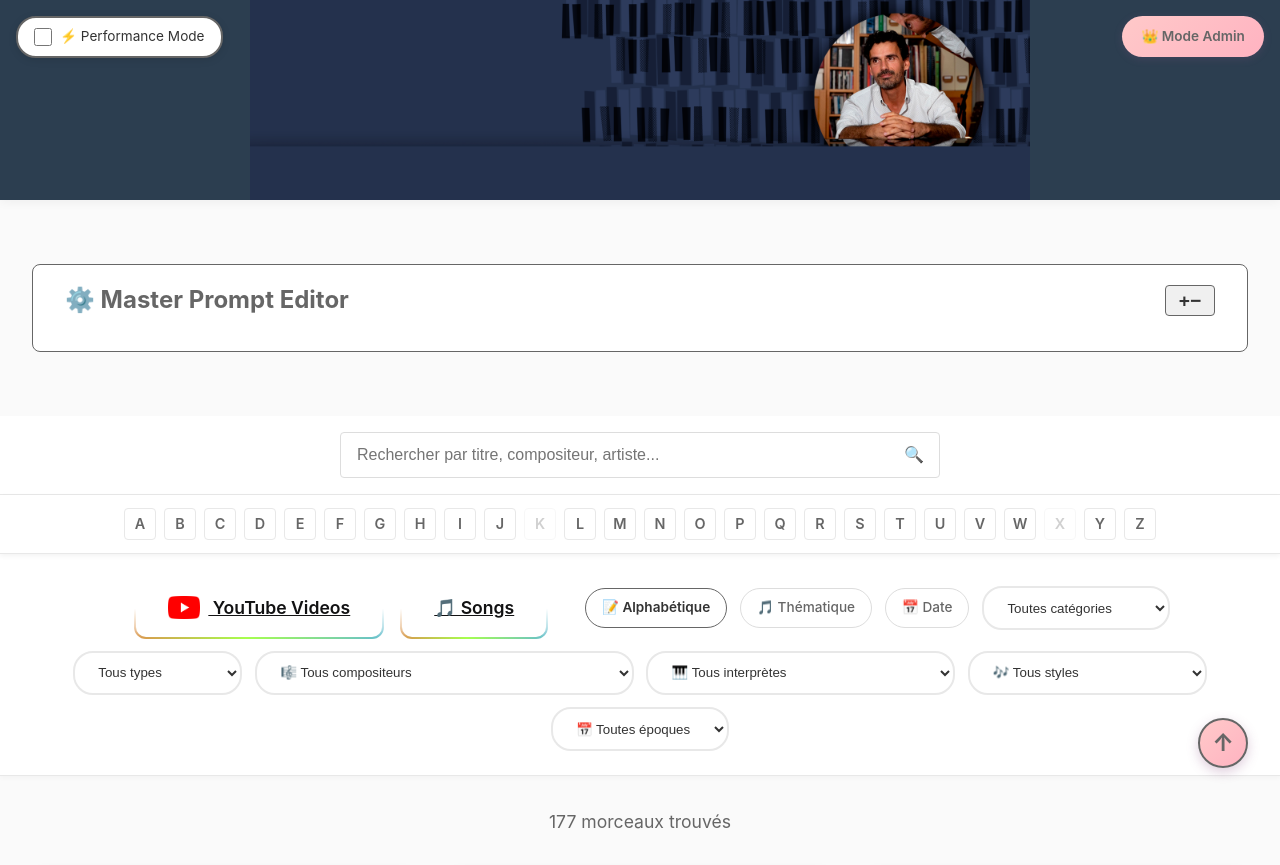
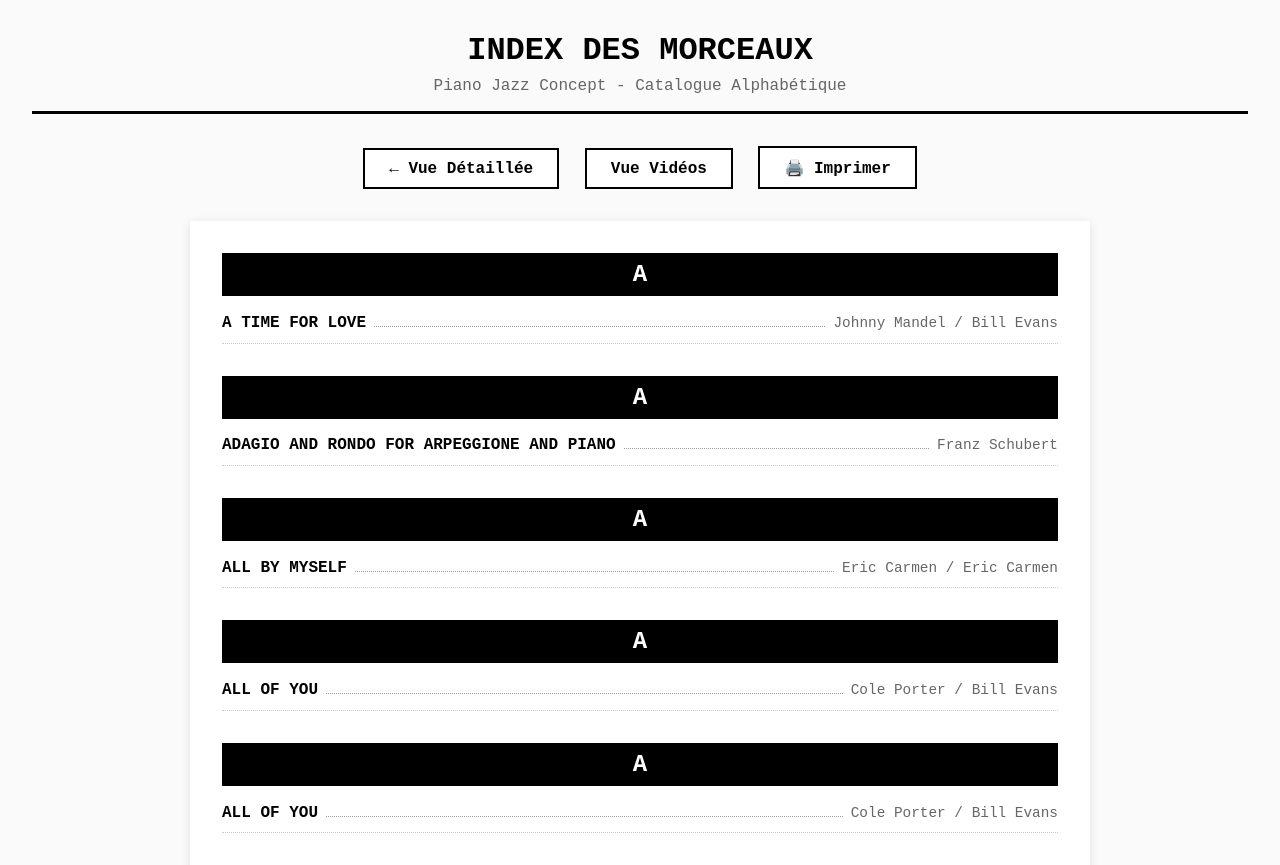
Before and after one commit to ColinusM/Piano-Jazz-Concept, a Flask app: page /?view=index in a window 1280 px wide. Shown: the top 865 px of the page. Run offline with Flask 3, Linux system fonts and the light colour scheme; data comes from the database, SQL or seed files in the repository.

Commit message:
Add Real Book-style index view for song catalog
- New ?view=index mode showing alphabetical song list
- Single-line entries: Song Title ......... Composer / Performer
- Grouped by first letter with section headers
- Print-friendly layout with Courier New font
- Navigation buttons and total song count
- Perfect for quick reference and printing

🤖 Generated with [Claude Code](https://claude.com/claude-code)

Co-Authored-By: Claude <noreply@anthropic.com>

```diff
--- a/app.py
+++ b/app.py
@@ -145,6 +145,27 @@ def index():
     view = request.args.get('view', 'songs')
 
     songs = get_songs()
+
+    # Index view - Real Book style alphabetical list
+    if view == 'index':
+        # Get all songs, sorted alphabetically
+        processed = []
+        for s in songs:
+            processed.append({
+                'id': s['id'],
+                'song_title': s['song_title'] or 'Sans titre',
+                'composer': s['composer'] or '',
+                'performer': s['performer'] or '',
+                'album': s['album'] or '',
+                'style': s['style'] or ''
+            })
+
+        # Sort alphabetically by song title
+        processed.sort(key=lambda x: x['song_title'].lower())
+
+        return render_template('index_view.html',
+                             songs=processed,
+                             is_admin=session.get('admin', False))
 
     # If view=videos or no songs, show videos instead for re-extraction
     if (view == 'videos' or not songs) and session.get('admin'):
--- a/templates/index.html
+++ b/templates/index.html
@@ -927,6 +927,9 @@
             </a>
             <a href="/?view=songs&sort={{ sort }}" class="btn-rainbow {% if view == 'songs' %}active{% endif %}">
                 🎵 Songs
+            </a>
+            <a href="/?view=index" class="btn-rainbow">
+                📖 Index
             </a>
         </div>
         <a href="/?sort=alpha&category={{ category }}&search={{ search }}&type={{ video_type }}&composer={{ composer_filter }}&performer={{ performer_filter }}&style={{ style_filter }}&era={{ era_filter }}" class="btn {% if sort == 'alpha' %}active{% endif %}">
--- /dev/null
+++ b/templates/index_view.html
@@ -0,0 +1,187 @@
+<!DOCTYPE html>
+<html lang="fr">
+<head>
+    <meta charset="UTF-8">
+    <meta name="viewport" content="width=device-width, initial-scale=1.0">
+    <title>Index des Morceaux - Piano Jazz Concept</title>
+    <link rel="icon" type="image/png" href="/static/images/favicon.png">
+    <style>
+        * {
+            margin: 0;
+            padding: 0;
+            box-sizing: border-box;
+        }
+
+        body {
+            font-family: 'Courier New', monospace;
+            background: #fafafa;
+            padding: 2rem;
+            color: #000;
+        }
+
+        .header {
+            text-align: center;
+            margin-bottom: 2rem;
+            padding-bottom: 1rem;
+            border-bottom: 3px solid #000;
+        }
+
+        h1 {
+            font-size: 2rem;
+            font-weight: bold;
+            margin-bottom: 0.5rem;
+        }
+
+        .subtitle {
+            font-size: 1rem;
+            color: #666;
+        }
+
+        .nav-buttons {
+            text-align: center;
+            margin-bottom: 2rem;
+        }
+
+        .nav-button {
+            display: inline-block;
+            padding: 0.6rem 1.5rem;
+            background: #fff;
+            border: 2px solid #000;
+            color: #000;
+            text-decoration: none;
+            font-weight: bold;
+            margin: 0 0.5rem;
+            transition: all 0.2s;
+        }
+
+        .nav-button:hover {
+            background: #000;
+            color: #fff;
+        }
+
+        .index-container {
+            max-width: 900px;
+            margin: 0 auto;
+            background: #fff;
+            padding: 2rem;
+            box-shadow: 0 2px 10px rgba(0,0,0,0.1);
+        }
+
+        .song-entry {
+            display: flex;
+            justify-content: space-between;
+            align-items: baseline;
+            padding: 0.3rem 0;
+            border-bottom: 1px dotted #ccc;
+            line-height: 1.8;
+        }
+
+        .song-entry:hover {
+            background: #f5f5f5;
+        }
+
+        .song-title {
+            font-weight: bold;
+            text-transform: uppercase;
+            flex-shrink: 0;
+            max-width: 60%;
+        }
+
+        .song-dots {
+            flex-grow: 1;
+            border-bottom: 1px dotted #999;
+            margin: 0 0.5rem;
+            min-width: 20px;
+        }
+
+        .song-info {
+            text-align: right;
+            flex-shrink: 0;
+            max-width: 35%;
+            font-size: 0.9em;
+            color: #666;
+        }
+
+        .letter-header {
+            font-size: 1.5rem;
+            font-weight: bold;
+            margin-top: 2rem;
+            margin-bottom: 0.5rem;
+            padding: 0.5rem;
+            background: #000;
+            color: #fff;
+            text-align: center;
+        }
+
+        .letter-header:first-of-type {
+            margin-top: 0;
+        }
+
+        .total-count {
+            text-align: center;
+            margin-top: 2rem;
+            padding-top: 1rem;
+            border-top: 3px solid #000;
+            font-weight: bold;
+        }
+
+        @media print {
+            body {
+                background: #fff;
+                padding: 0;
+            }
+
+            .nav-buttons {
+                display: none;
+            }
+
+            .index-container {
+                box-shadow: none;
+            }
+        }
+    </style>
+</head>
+<body>
+    <div class="header">
+        <h1>INDEX DES MORCEAUX</h1>
+        <p class="subtitle">Piano Jazz Concept - Catalogue Alphabétique</p>
+    </div>
+
+    <div class="nav-buttons">
+        <a href="/?view=songs" class="nav-button">← Vue Détaillée</a>
+        <a href="/?view=videos" class="nav-button">Vue Vidéos</a>
+        <a href="javascript:window.print()" class="nav-button">🖨️ Imprimer</a>
+    </div>
+
+    <div class="index-container">
+        {% set current_letter = '' %}
+        {% for song in songs %}
+            {% set first_letter = song.song_title[0]|upper %}
+            {% if first_letter != current_letter %}
+                {% set current_letter = first_letter %}
+                <div class="letter-header">{{ current_letter }}</div>
+            {% endif %}
+
+            <div class="song-entry">
+                <span class="song-title">{{ song.song_title }}</span>
+                <span class="song-dots"></span>
+                <span class="song-info">
+                    {% if song.composer and song.performer %}
+                        {{ song.composer }} / {{ song.performer }}
+                    {% elif song.composer %}
+                        {{ song.composer }}
+                    {% elif song.performer %}
+                        {{ song.performer }}
+                    {% else %}
+                        -
+                    {% endif %}
+                </span>
+            </div>
+        {% endfor %}
+
+        <div class="total-count">
+            Total: {{ songs|length }} morceaux
+        </div>
+    </div>
+</body>
+</html>
```
